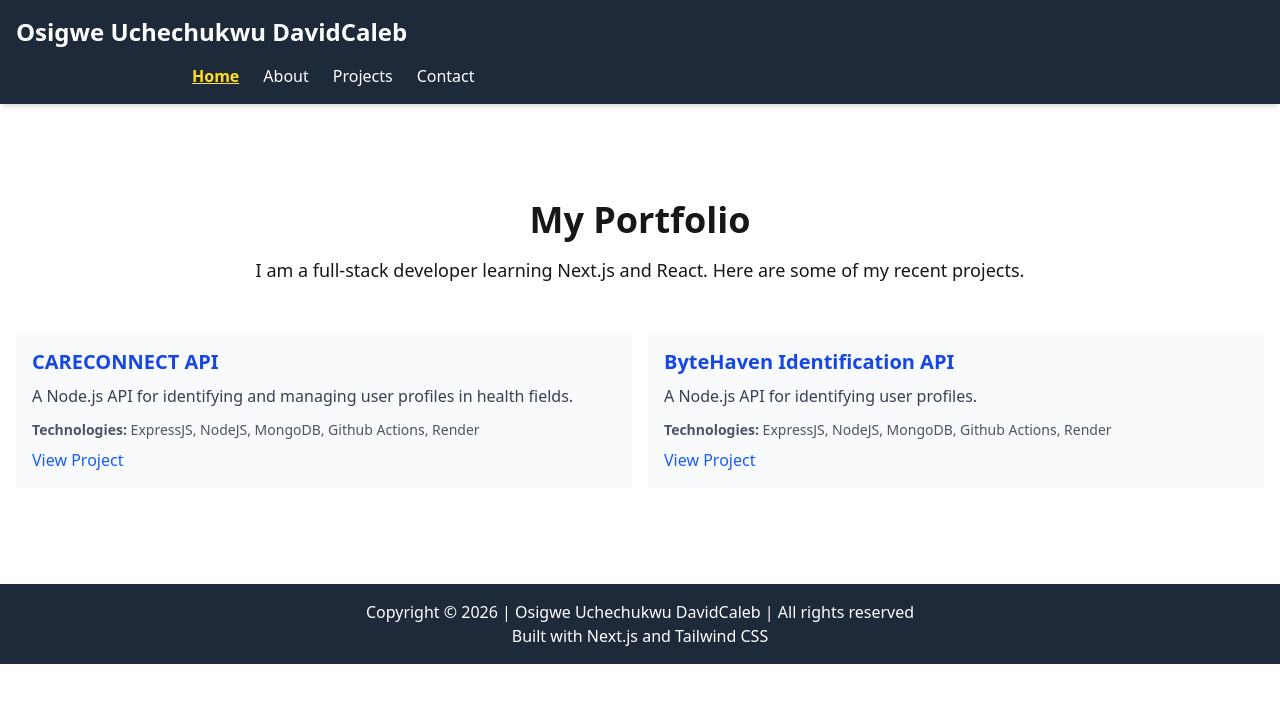
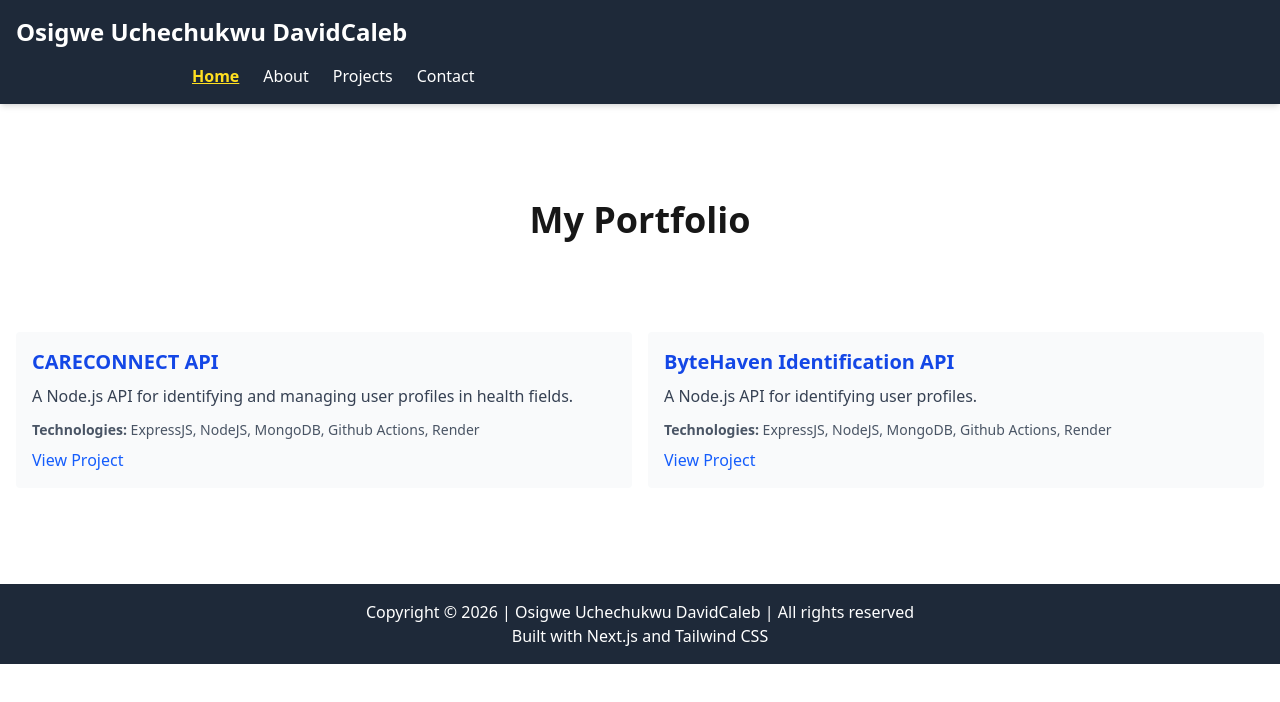
Before and after one commit to sirdave01/wdd430-portfolio, a Next.js app: page / in a window 1280 px wide. Shown: the top 702 px of the page. Built offline with nearby package versions, Linux system fonts and the light colour scheme.

Commit message:
fixed the tailwind issue

```diff
--- a/app/page.tsx
+++ b/app/page.tsx
@@ -24,7 +24,7 @@ export default function Home() {
 
         <h1 className="text-4xl font-bold mb-4">My Portfolio</h1>
 
-        <p className="text-lg text-white-700">
+        <p className="text-lg text-white">
 
           I am a full-stack developer learning Next.js and React. Here are some of my recent projects.
 
--- a/components/NavLinks.tsx
+++ b/components/NavLinks.tsx
@@ -2,7 +2,6 @@
 
 "use client"; // this is a client component, so it can use state and effects
 
-import { link } from "fs/promises";
 import Link from "next/link";
 
 import { usePathname } from "next/navigation";
```
